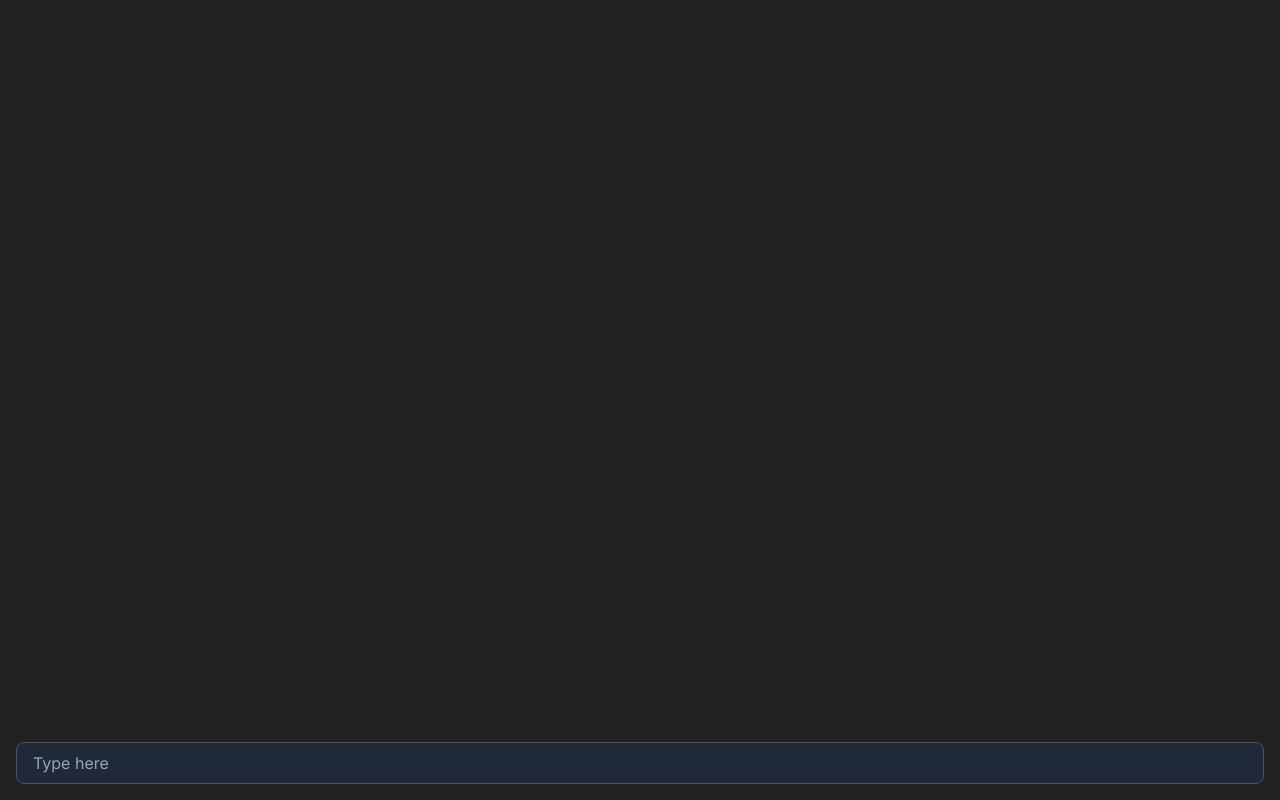
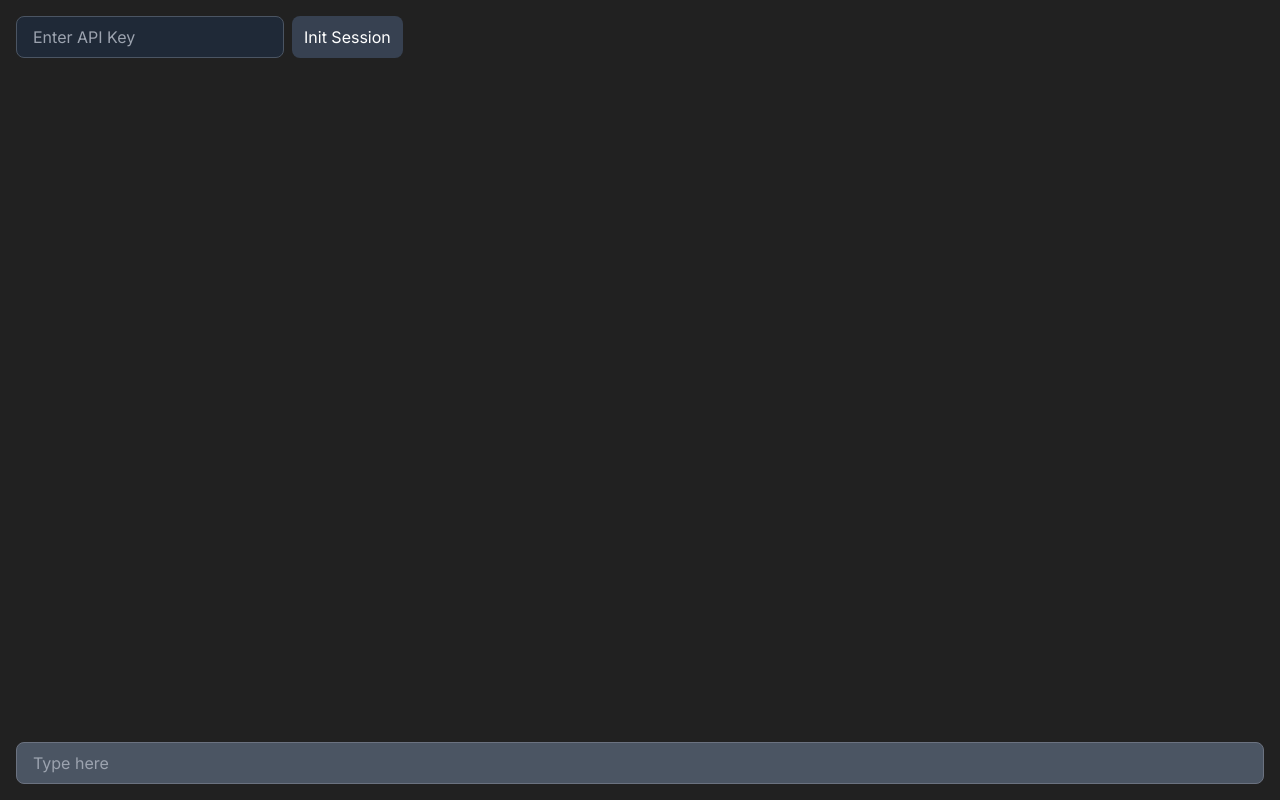
Before and after one commit to TsiarasKon/LLM-Clash, a Next.js app in the folder frontend/llm-clash/: page / in a window 1280 px wide. Built offline with nearby package versions, Linux system fonts and the light colour scheme.

Commit message:
FE: It's a functional ChatGPT wrapper now!

```diff
--- a/frontend/llm-clash/src/components/ChatInterface.tsx
+++ b/frontend/llm-clash/src/components/ChatInterface.tsx
@@ -2,22 +2,31 @@
 import React, { useEffect, useRef, useState } from 'react';
 import Message from './Message';
 import MessageInput from './MessageInput';
-import { getMockMessage } from '@/services/api';
+import { initSession, postChat } from '@/services/api';
 
 const ChatInterface: React.FC = () => {
     const [messages, setMessages] = useState<{ sender: 'user' | 'bot', text: string }[]>([]);
+    const [apiKey, setApiKey] = useState('');
     const [isLoading, setIsLoading] = useState(false);
     const messagesEndRef = useRef<HTMLDivElement>(null);
+    const sessionId = sessionStorage.getItem('session-id');
+    // TODO: need to rerender on sessionStorage change
+
+    window.addEventListener("beforeunload", function(e) {
+        sessionStorage.removeItem('session-id');
+    });
 
     const sendMessage = (text: string) => {
         setMessages([...messages, { sender: 'user', text: text }]);
         setIsLoading(true);
-        getMockMessage()
+        // getMockMessage()
+        postChat({ session_id: sessionId!, message: text })
             .then(response => {
                 setMessages(prev => [...prev, { sender: 'bot', text: response.data.response }]);
             })
             .catch(error => {
-                console.error('There was an error!', error);
+                // TODO: proper error handling
+                console.error('Failed to submit message with error: ', error);
             })
             .finally(() => setIsLoading(false));
     };
@@ -38,6 +47,26 @@ const ChatInterface: React.FC = () => {
 
     return (
         <div className="flex flex-col h-screen" style={{ backgroundColor: '#212121' }}>
+            <div className="p-4 flex">
+                <input
+                    type="password"
+                    value={apiKey}
+                    onChange={e => setApiKey(e.target.value)}
+                    disabled={!!sessionId}
+                    // TODO: apply disabled styles
+                    className="px-4 py-2 text-white bg-gray-800 border border-gray-600 rounded-lg focus:ring-blue-500 focus:border-blue-500"
+                    placeholder="Enter API Key"
+                />
+                {/* TODO: toggle visibility button */}
+                <button
+                    onClick={() => initSession({ api_key: apiKey })}
+                    disabled={!!sessionId}
+                    className="ml-2 px-3 py-2 bg-gray-700 text-white rounded-lg focus:outline-none hover:bg-gray-600"
+                >
+                    {!sessionId ? 'Init Session' : 'In Session'}
+                    {/* TODO: restart session */}
+                </button>
+            </div>
             <div className="flex-grow overflow-auto p-4 pb-15">
                 {messages.map((message, index) => (
                     <Message key={index} sender={message.sender} text={message.text} />
@@ -45,7 +74,7 @@ const ChatInterface: React.FC = () => {
                 {isLoading && loadingIndicatorEl}
                 <div ref={messagesEndRef} />
             </div>
-            <MessageInput onSendMessage={sendMessage} disabled={isLoading} />
+            <MessageInput onSendMessage={sendMessage} disabled={isLoading || !sessionId} />
         </div>
     );
 };
--- a/frontend/llm-clash/src/services/api.tsx
+++ b/frontend/llm-clash/src/services/api.tsx
@@ -1,7 +1,23 @@
 import axios from 'axios';
+import { IChatRequest, IInitSessionRequest } from './types';
 
 const API_URL = process.env.NEXT_PUBLIC_API_URL;
 
 export const getMockMessage = () => {
     return axios.get(`${API_URL}/mock/chat`);
 };
+
+export const initSession = (body: IInitSessionRequest) => {
+    axios.post(`${API_URL}/init-session`, body)
+        .then(response => {
+            // TODO: sessionStorage is not secure
+            sessionStorage.setItem('session-id', response.data.session_id);
+        })
+        .catch(error => {
+            console.error('Failed to init session with error: ', error);
+        });
+};
+
+export const postChat = (body: IChatRequest) => {
+    return axios.post(`${API_URL}/chat`, body);
+};
--- /dev/null
+++ b/frontend/llm-clash/src/services/types.ts
@@ -0,0 +1,14 @@
+// TODO: refactor DTO proerties to camelCase ?
+
+export interface IInitSessionRequest {
+	api_key: string;
+}
+
+export interface IInitSessionResponse {
+	session_id: string;
+}
+
+export interface IChatRequest {
+    message: string;
+	session_id: string;     // TODO: send via header
+}
```
